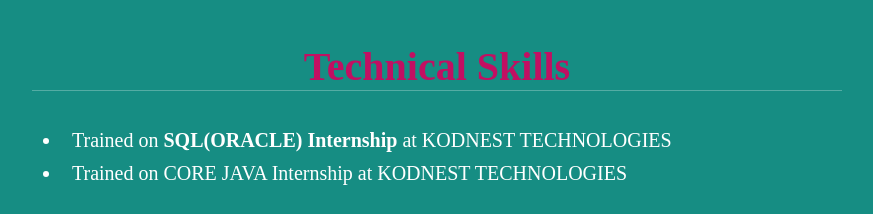
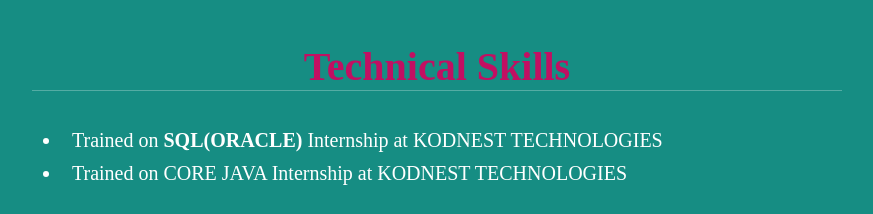
Before and after one commit to Siri1805/siris.github.io, a plain HTML site: page index.html in a window 1280 px wide. Shown: the part 880-1094 px from the top of the page, without its empty margins (378-1251 px from the left). Drawn offline with Linux system fonts and the light colour scheme.

Commit message:
Add files via upload

```diff
--- a/index.html
+++ b/index.html
@@ -72,7 +72,7 @@
     <h1 class="head"><span>Technical Skills</span></h1><br><br><br>
     <div>
     <ul id="lis">
-        <li>Trained on <b>SQL(ORACLE) Internship</b> at KODNEST TECHNOLOGIES</li>
+        <li>Trained on <b>SQL(ORACLE)</b> Internship at KODNEST TECHNOLOGIES</li>
         <li>Trained on CORE JAVA Internship at KODNEST TECHNOLOGIES</li>
 
    </ul>
```
